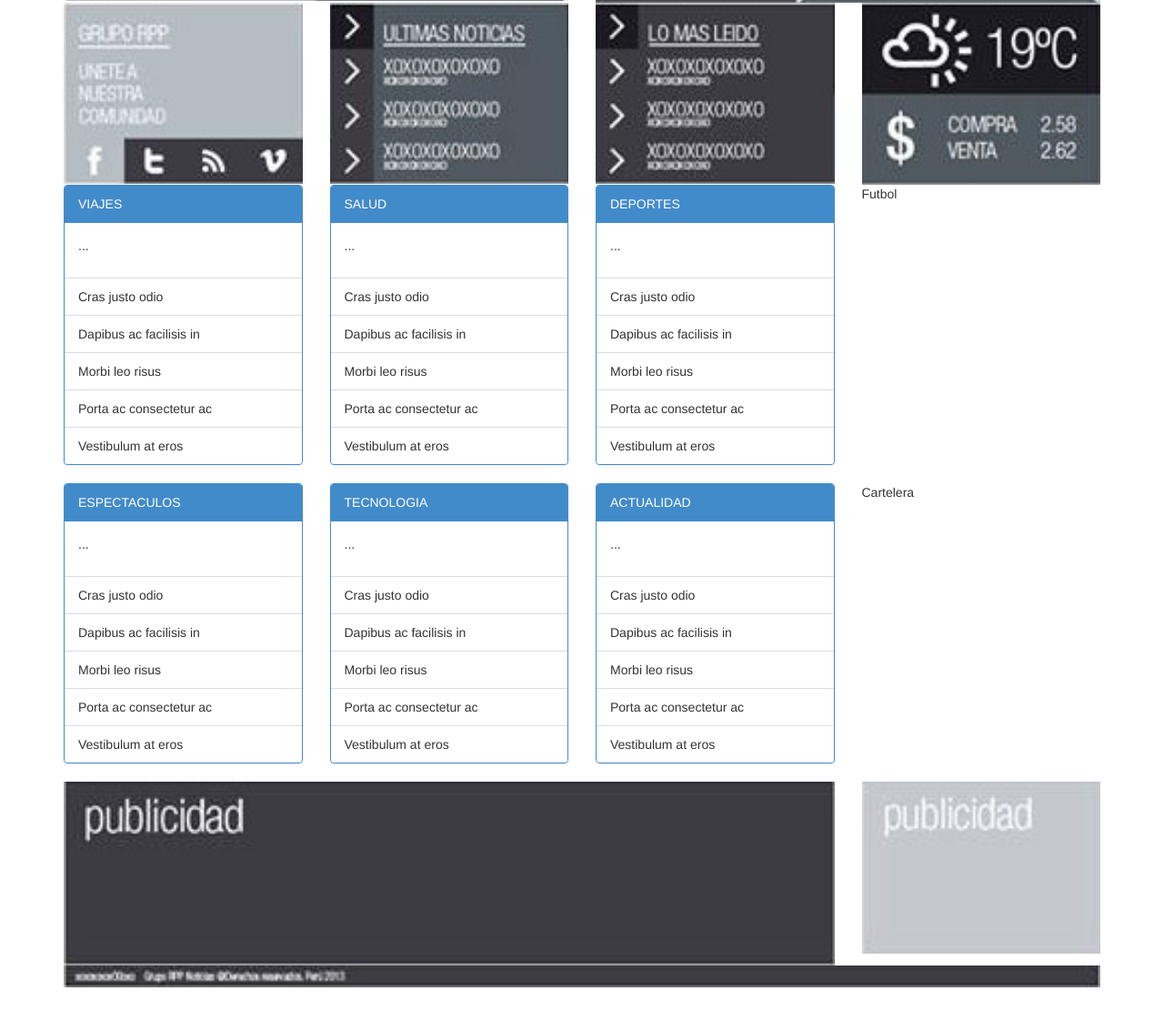
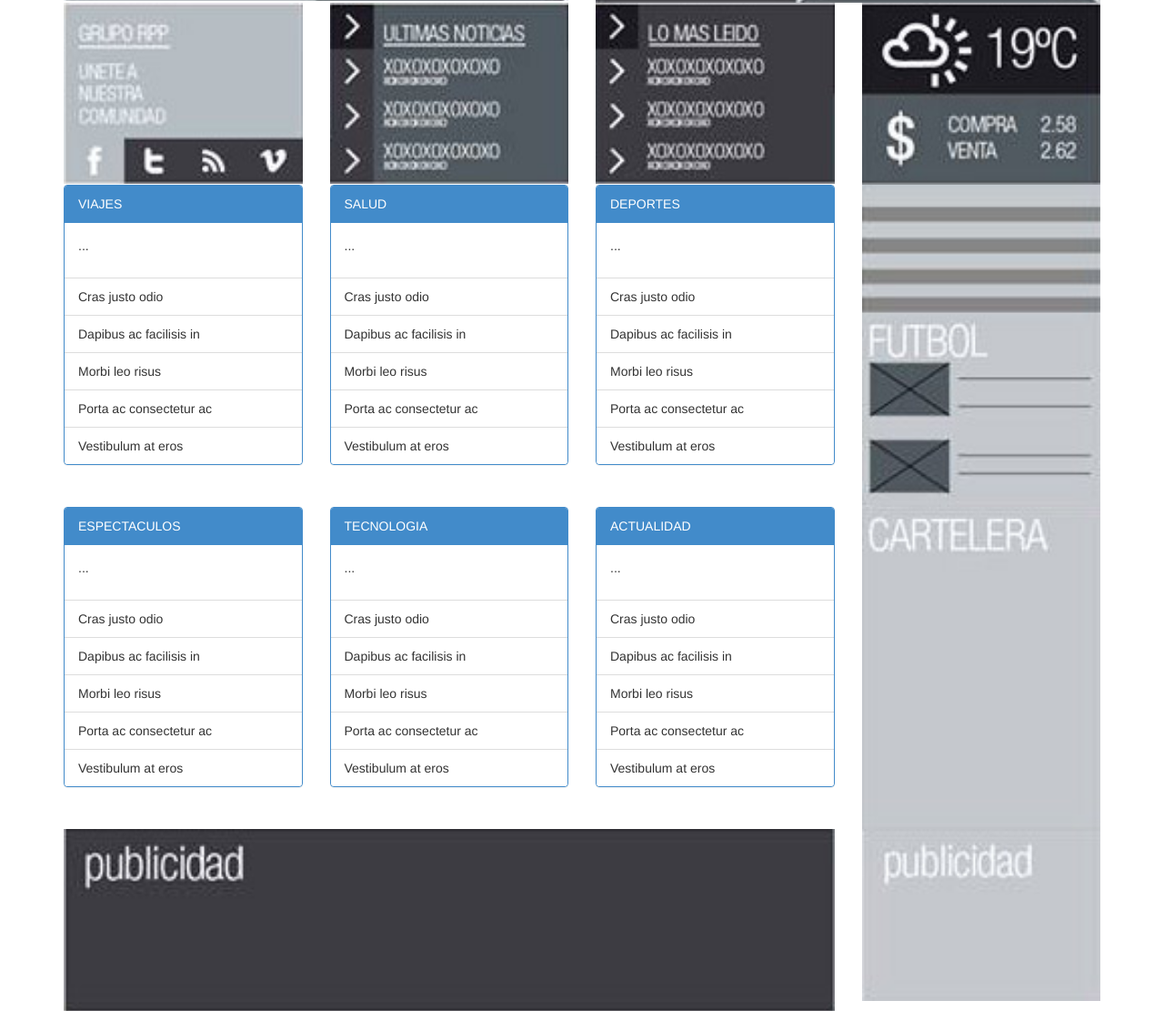
Before and after one commit to luismi1191/Wireframe-RPP, a plain HTML site: page index.html in a window 1280 px wide. Shown: the part 801-1912 px from the top of the page at 91% size. Before the commit the page ends 1886 px from the top, so only its background shows below. Drawn offline with nearby package versions, Linux system fonts and the light colour scheme.

Commit message:
Cartelera y futbol

```diff
--- a/index.html
+++ b/index.html
@@ -123,7 +123,9 @@
             </ul>
           </div>
         </div><!--DEPORTES-->
-        <div class="col-md-3">Futbol</div>
+        <div class="col-md-3">
+          <img alt="futbol" src="images/futbol.jpg">
+        </div>
       </div><!--final de Noticias sec1-->
 
       <div class="row"><!--Noticias sec2-->
@@ -181,7 +183,9 @@
             </ul>
           </div>
         </div><!--ACTUALIDAD-->
-        <div class="col-md-3">Cartelera</div>
+        <div class="col-md-3">
+          <img alt="cartelera" src="images/cartelera.jpg">
+        </div>
       </div><!--final de Noticias sec2-->
 
       <div class="row"><!--publicidad2y3-->
```
